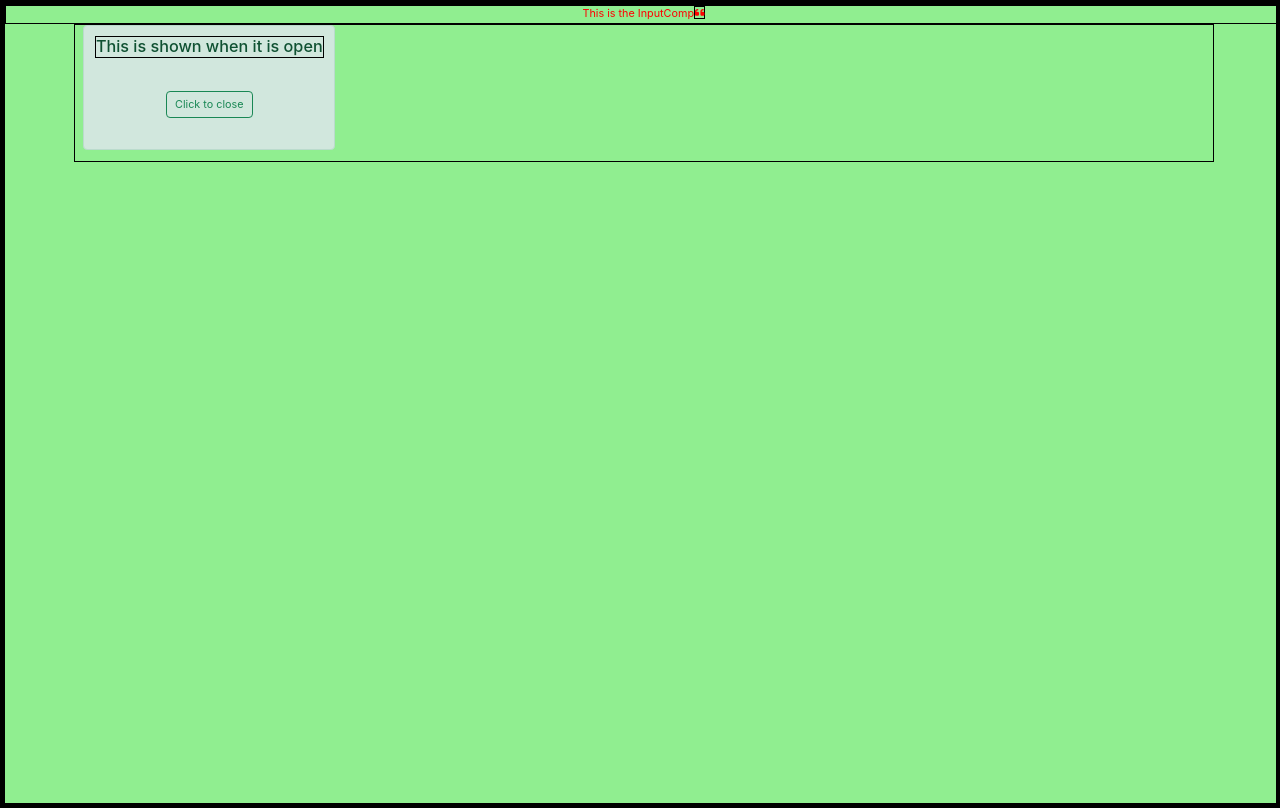
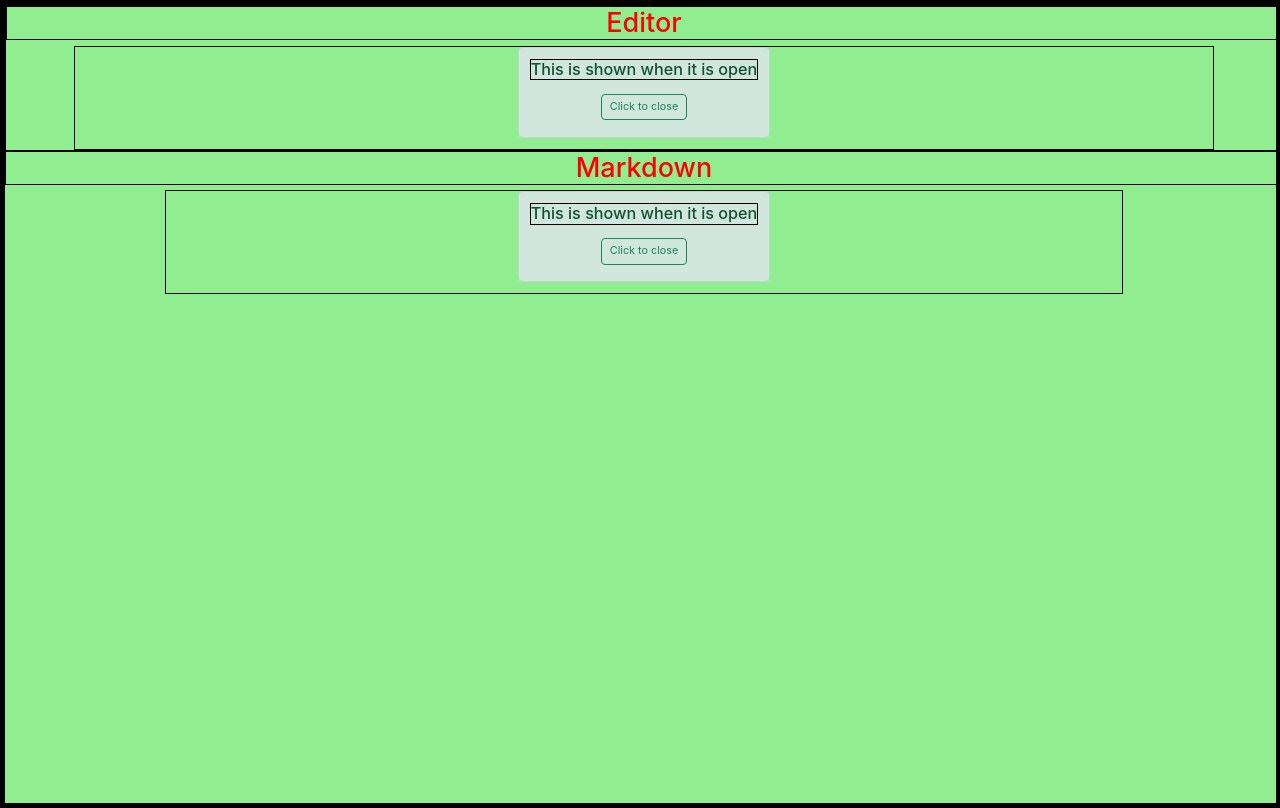
Before and after one commit to Pankeking/MarkdownPreviewer, a React (Create React App) app: page / in a window 1280 px wide. Built offline with nearby package versions, Linux system fonts and the light colour scheme.

Commit message:
to github

```diff
--- a/src/components/InputComp.js
+++ b/src/components/InputComp.js
@@ -1,14 +1,30 @@
-import React from "react";
+import React, {useState} from "react";
 // import {Link} from 'react-router-dom'
 
-import { faQuoteLeft } from "@fortawesome/free-solid-svg-icons";
-import { FontAwesomeIcon } from "@fortawesome/react-fontawesome";
+import Button from "react-bootstrap/Button";
+import Alert from "react-bootstrap/Alert";
+
+//import { faQuoteLeft } from "@fortawesome/free-solid-svg-icons";
+//import { FontAwesomeIcon } from "@fortawesome/react-fontawesome";
 
 function InputComp() {
+
+    const [show, setShow] = useState(true);
+
     return (
         <div>
-            This is the InputComp
-            <FontAwesomeIcon icon={faQuoteLeft} />
+            <>
+            <h1>Editor</h1>
+            <div className="container d-flex fs-1 justify-content-center">
+                <Alert show={show} variant="success">
+                    <Alert.Heading>This is shown when it is open</Alert.Heading>
+
+                    <Button onClick={() => setShow(false)} variant="outline-success"> Click to close </Button>
+                </Alert>
+            {!show && <div> <p>Inside Editor</p> <Button onClick={() => setShow(true)} variant="success" >Open</Button> </div>}
+
+            </div>
+        </>
         </div>
     )
 }
--- a/src/components/MarkdownComp.js
+++ b/src/components/MarkdownComp.js
@@ -9,7 +9,8 @@ function MarkdownComp() {
 
     return (
         <>
-            <div className="container d-flex" style={{fontSize: 50}}>
+            <h1>Markdown</h1>
+            <div className="container d-flex w-75 fs-1 justify-content-center" >
                 <Alert show={show} variant="success">
                     <Alert.Heading>This is shown when it is open</Alert.Heading>
 
```
